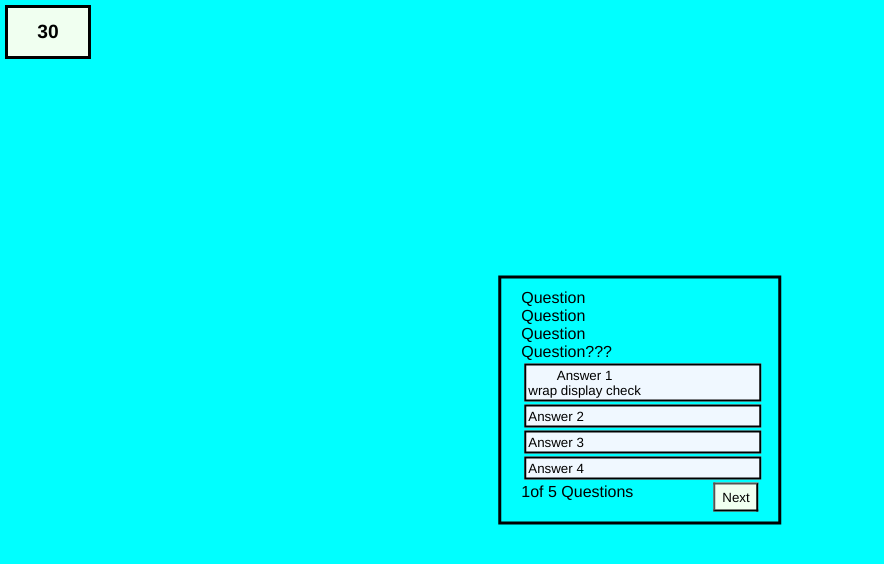
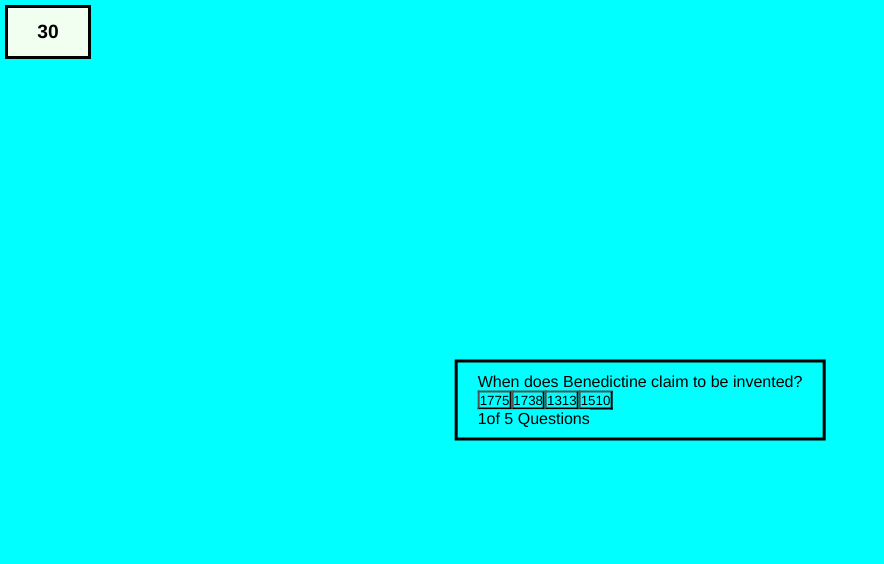
Before and after one commit to matt530bailey/short-quiz-with-timer, a plain HTML site: page index.html in a window 1280 px wide. Both pictures are taken after a click on the button "Start". Shown: the whole page, without its empty margins (0-884 px from the left). Drawn offline with nearby package versions, Linux system fonts and the light colour scheme.

Commit message:
created function to work through each question in the index along with answer key, fixed timer to stop at correct time, started building score keeper function

```diff
--- a/index.html
+++ b/index.html
@@ -13,20 +13,16 @@
         <button class="start_quiz_btn">Start</button>
     </section>
     <secion id="question_box" class="hide">
-        <header class="question" >Question<br>Question<br>Question<br>Question???
+        <header class="question">
         </header>
-        <div class="options">
-            <button class="answer_btn">Answer 1<br>wrap display check</button>
-            <button class="answer_btn">Answer 2</button>
-            <button class="answer_btn">Answer 3</button>
-            <button class="answer_btn">Answer 4</button>
-            <footer>
-                <div class="total_que">
-                    <p class="question_counter">1</p><p> of 5 Questions</p>
-                    <button class="next_question">Next</button>
-                </div>
-            </footer>
-        </div>
+        <div class="options"></div>
+        <footer>
+            <div class="total_que">
+                <p class="question_counter">1</p><p> of 5 Questions</p>
+                <card class="score_card"></card>
+            </div>
+        </footer>
+
     </secion>
     <script src="script.js"></script>
     <script src="https://code.jquery.com/jquery-3.5.1.min.js"></script>
--- a/script.js
+++ b/script.js
@@ -3,87 +3,130 @@ var questionContainer = document.querySelector("#question_box")
 var timerEl = document.querySelector("#timer")
 var questionEl = document.querySelector(".question")
 var answerGrid = document.querySelector(".answers")
-var timeRemaining = 5
-var shuffledQuestions, currentQuestionIndex
+var score = document.querySelector('.score_card')
+var scoreKeeper = 0
+var questionIndex = 0
+var timeRemaining = 15
 
 start_quiz_btn.addEventListener('click', () => {
-    timer ();
+    timer();
     setNextQuestion();
     start_quiz_btn.classList.add("hide");
     questionContainer.classList.remove("hide");
     timerEl.classList.remove('hide')
 
 
+
 })
 
 function timer() {
-    setInterval( () => {
+    setInterval(() => {
         timeRemaining--
         if (timeRemaining < 1) {
-            clearInterval(timerEl);
-            alert("Out of time!!");
             return;
-
         }
         console.log(timeRemaining);
-    }, 1000 );
+    }, 1000);
+}
+
+function checkGameOver() {
+    // if questionIndex < questions.length
+    if (questionIndex < questions.length) {
+        true
+    } else {
+        score.innerHTML = scoreKeeper
+    }
+    // display score
+    // return false
+}
+
+function setNextQuestion() {
+    var currentQuesiton = questions[questionIndex];
+    var optionsContainer = document.querySelector('.options');
+    optionsContainer.innerHTML = ''
+    // find header element
+    console.log(document.querySelector('.question'));
+    // Get question
+    console.log(questions[questionIndex].question);
+    // Set text cont for header
+    document.querySelector('.question').textContent = currentQuesiton.question
+    for (var i = 0; i < currentQuesiton.answers.length; i++) {
+        var choice = currentQuesiton.answers[i];
+        var button = document.createElement('button')
+        button.textContent = choice.text
+        button.addEventListener('click', selectAnswer)
+        button.setAttribute('data-is-correct', choice.correct)
+        optionsContainer.appendChild(button)
+
+    }
+
+}
+
+function showQuestion() {
+    // grabs first question & answer in array
+
+}
+
+function selectAnswer(event) {
+    event.preventDefault()
+    console.log(event.target);
+    var button = event.target;
+    var isCorrect = Boolean(button.getAttribute('data-is-correct'));
+    // need to add -- to timer() for incorrect
+    if (isCorrect) {
+        scoreKeeper++
+    } else {
+        timeRemaining -= 5
+    }
+    questionIndex++
+    setNextQuestion()
 }
 
 
-function setNextQuestion() {
-}
-
-function showQuestion () {
-}
-
-function selectAnswer () {
-
-}
-
-let questions = [
+var questions = [
     {
         question: 'When does Benedictine claim to be invented?',
         answers: [
-            { text: '1775', correct: false},
-            { text: '1738', correct: false},
-            { text: '1313', correct: false},
-            { text: '1510', correct: true}
+            { text: '1775', correct: false },
+            { text: '1738', correct: false },
+            { text: '1313', correct: false },
+            { text: '1510', correct: true }
         ]
     },
     {
         question: 'How many different classes of Rum are there?',
         answers: [
-            {text: '3', correct: false},
-            {text: '8', correct: true},
-            {text: '5', correct: false},
-            {text: '2', correct: false}
+            { text: '3', correct: false },
+            { text: '8', correct: true },
+            { text: '5', correct: false },
+            { text: '2', correct: false }
         ]
     },
     {
         question: 'Agave that claims to be 100% agave can still contain how much additive?',
         answers: [
-            {text: '0%', correct: false},
-            {text: '1%', correct: true},
-            {text: '5%', correct: false},
-            {text: '10%', correct: false}
+            { text: '0%', correct: false },
+            { text: '1%', correct: true },
+            { text: '5%', correct: false },
+            { text: '10%', correct: false }
         ]
     },
     {
         question: 'Natural wine means?',
         answers: [
-            {text: 'No/minimal intervention is made in the process ', correct: true},
-            {text: 'No yeast is added ', correct: false},
-            {text: 'Grapes are certified organic', correct: false},
-            {text: 'No suffer is added', correct: false}
+            { text: 'No/minimal intervention is made in the process ', correct: true },
+            { text: 'No yeast is added ', correct: false },
+            { text: 'Grapes are certified organic', correct: false },
+            { text: 'No suffer is added', correct: false }
         ]
     },
     {
         question: 'The 1751 depiction of Gin Ally shows:',
         answers: [
-            {text: 'The joys that are, Gin', correct: false},
-            {text: 'The process of making Gin', correct: false},
-            {text: 'The taverns full of drunks', correct: false},
-            {text: 'The lewd behaviors of people consuming Gin ', correct: true}
+            { text: 'The joys that are, Gin', correct: false },
+            { text: 'The process of making Gin', correct: false },
+            { text: 'The taverns full of drunks', correct: false },
+            { text: 'The lewd behaviors of people consuming Gin ', correct: true }
         ]
     }
 ]
```
